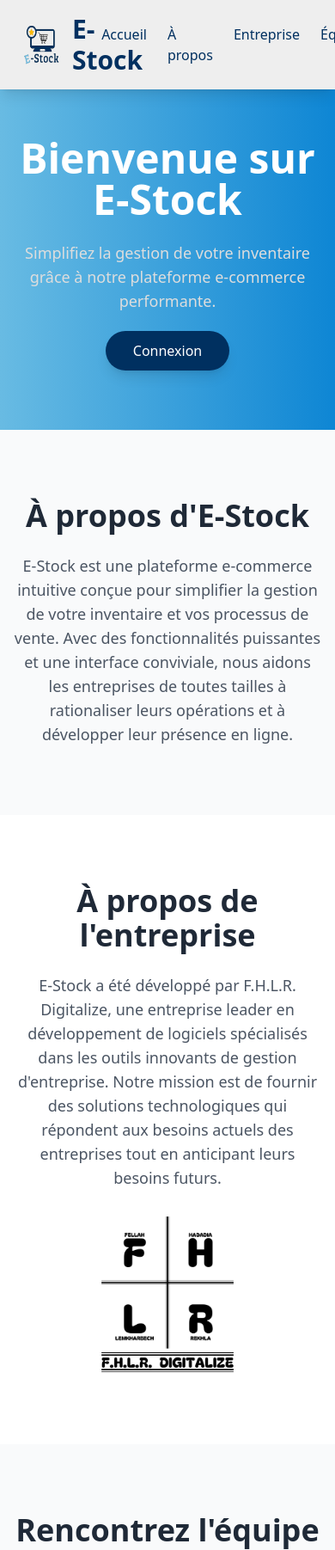
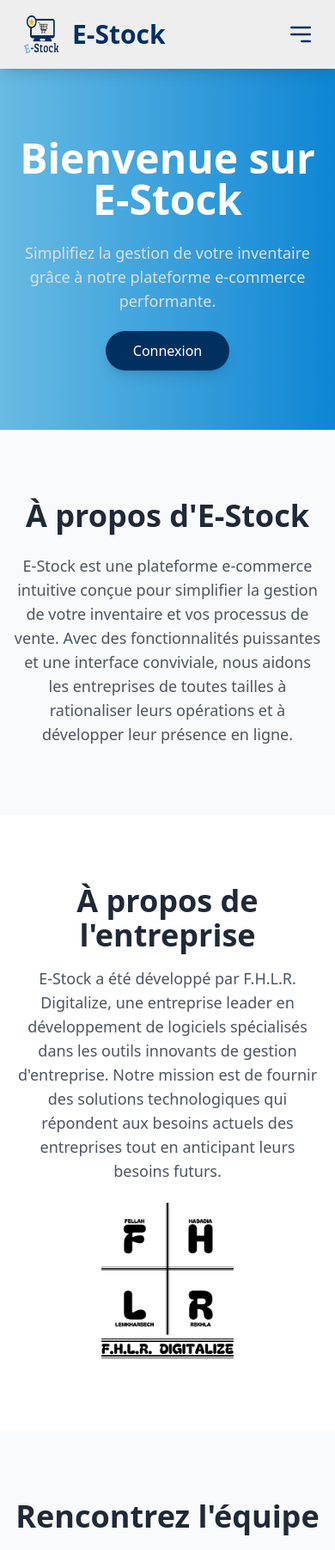
Before and after one commit to ZakariaRekhla2004/E-Stock, a PHP site: page / in a window 390 px wide. Shown: the top 1803 px of the page at 86% size. Run offline with PHP 8.4, Linux system fonts and the light colour scheme; some libraries are stand-ins or nearby versions.

Commit message:
responsive Home and login

```diff
--- a/App/Controller/LoginController.php
+++ b/App/Controller/LoginController.php
@@ -30,8 +30,7 @@
             header("Location: /");
             exit;
         }else{
-            $_SESSION['error_message'] = 'Remplire tous les champs';
-            header("Location: /login");
+            $_SESSION['error_message'] = 'Les identifiants sont incorrects. Veuillez réessayer.';            header("Location: /login");
             exit;
         }
 
--- a/App/Views/Homepage/Main.php
+++ b/App/Views/Homepage/Main.php
@@ -19,18 +19,41 @@
         <!-- En-tête -->
         <header class="bg-[#eeeeee] text-[#003060] py-4 px-6 shadow-lg fixed top-0 left-0 w-full z-50">
             <div class="container mx-auto flex justify-between items-center">
+                <!-- Logo and Title -->
                 <div class="flex items-center">
                     <img src="/public/assets/images/logo.png" alt="Logo E-Stock" class="h-12 w-12 mr-3">
                     <h1 class="text-3xl text-[#003060] font-extrabold">E-Stock</h1>
                 </div>
+
+                <!-- Navigation Menu -->
                 <nav>
-                    <ul class="flex space-x-6">
+                    <ul class="hidden lg:flex space-x-6">
                         <li><a href="#accueil" class="hover:text-indigo-300 transition">Accueil</a></li>
                         <li><a href="#a-propos" class="hover:text-indigo-300 transition">À propos</a></li>
                         <li><a href="#entreprise" class="hover:text-indigo-300 transition">Entreprise</a></li>
                         <li><a href="#equipe" class="hover:text-indigo-300 transition">Équipe</a></li>
                     </ul>
                 </nav>
+
+                <!-- Mobile Menu Toggle -->
+                <button id="menu-toggle"
+                    class="lg:hidden text-[#003060] focus:outline-none focus:ring-2 focus:ring-indigo-300">
+                    <svg xmlns="http://www.w3.org/2000/svg" class="h-8 w-8" fill="none" viewBox="0 0 24 24"
+                        stroke="currentColor">
+                        <path stroke-linecap="round" stroke-linejoin="round" stroke-width="2"
+                            d="M4 6h16M4 12h16m-7 6h7" />
+                    </svg>
+                </button>
+            </div>
+
+            <!-- Mobile Menu -->
+            <div id="mobile-menu" class="hidden lg:hidden bg-[#eeeeee] shadow-lg">
+                <ul class="flex flex-col space-y-2 py-4 px-6">
+                    <li><a href="#accueil" class="block hover:text-indigo-300 transition">Accueil</a></li>
+                    <li><a href="#a-propos" class="block hover:text-indigo-300 transition">À propos</a></li>
+                    <li><a href="#entreprise" class="block hover:text-indigo-300 transition">Entreprise</a></li>
+                    <li><a href="#equipe" class="block hover:text-indigo-300 transition">Équipe</a></li>
+                </ul>
             </div>
         </header>
 
@@ -64,10 +87,12 @@
             </section>
 
             <!-- Section Entreprise -->
-            <section id="entreprise" class="flex flex-col md:flex-row items-center py-20 bg-white">
-                <div class="container mx-auto px-4 md:flex md:justify-between md:items-center">
-                    <div class="text-center md:text-left">
-                        <h2 class="text-4xl font-bold text-gray-800 mb-6">À propos de l'entreprise</h2>
+            <section id="entreprise" class="md:flex-row items-center py-20 bg-white">
+
+                <h2 class="text-4xl text-center font-bold text-gray-800 mb-4">À propos de l'entreprise</h2>
+                <div class="container mx-auto px-4 md:flex md:justify-center md:items-center">
+                    <div class="text-center md:text-left md:mr-4"> <!-- Réduire la marge à droite -->
+                        <!-- Réduire la marge sous le titre -->
                         <p class="text-lg text-gray-600 max-w-2xl">
                             E-Stock a été développé par F.H.L.R. Digitalize, une entreprise leader en développement de
                             logiciels spécialisés dans les outils innovants de gestion d'entreprise. Notre mission est
@@ -75,9 +100,9 @@
                             tout en anticipant leurs besoins futurs.
                         </p>
                     </div>
-                    <div class="mt-6 md:mt-0">
-                        <img src="/public/assets/images/FHLR.png" alt="Logo de l'entreprise"
-                            class="h-48 mx-auto md:mx-0">
+                    <div class="mt-4 md:mt-0 flex justify-center items-center md:ml-4">
+                        <!-- Réduire la marge du logo -->
+                        <img src="/public/assets/images/FHLR.png" alt="Logo de l'entreprise" class="h-48">
                     </div>
                 </div>
             </section>
@@ -94,7 +119,8 @@
                             <h3 class="text-xl font-bold mb-2">FELLAH Hamza</h3>
                             <p class="text-gray-600">Fullstack Developer</p>
                             <div class="flex justify-center space-x-4 mt-4">
-                    <a href="https://github.com/Fhamza03" target="_blank" class="text-gray-600 hover:text-gray-800">
+                                <a href="https://github.com/Fhamza03" target="_blank"
+                                    class="text-gray-600 hover:text-gray-800">
                                     <i class="fab fa-github text-2xl"></i>
                                 </a>
                                 <a href="https://linkedin.com/in/hamzafellah" target="_blank"
@@ -111,7 +137,8 @@
                             <h3 class="text-xl font-bold mb-2">HADADIA Saad</h3>
                             <p class="text-gray-600">Fullstack Developer</p>
                             <div class="flex justify-center space-x-4 mt-4">
-                    <a href="https://github.com/SaadHadadia" target="_blank" class="text-gray-600 hover:text-gray-800">
+                                <a href="https://github.com/SaadHadadia" target="_blank"
+                                    class="text-gray-600 hover:text-gray-800">
                                     <i class="fab fa-github text-2xl"></i>
                                 </a>
                                 <a href="https://linkedin.com/in/saadhadadia" target="_blank"
@@ -128,7 +155,8 @@
                             <h3 class="text-xl font-bold mb-2">LEMKHRBECH Yahya</h3>
                             <p class="text-gray-600">Fullstack Developer</p>
                             <div class="flex justify-center space-x-4 mt-4">
-                    <a href="https://github.com/yahyalem02" target="_blank" class="text-gray-600 hover:text-gray-800">
+                                <a href="https://github.com/yahyalem02" target="_blank"
+                                    class="text-gray-600 hover:text-gray-800">
                                     <i class="fab fa-github text-2xl"></i>
                                 </a>
                                 <a href="https://linkedin.com/in/yahyalmkhrbech" target="_blank"
@@ -199,5 +227,14 @@
         </footer>
     </div>
 </body>
+<script>
+    // Mobile Menu Toggle Script
+    const menuToggle = document.getElementById('menu-toggle');
+    const mobileMenu = document.getElementById('mobile-menu');
+
+    menuToggle.addEventListener('click', () => {
+        mobileMenu.classList.toggle('hidden');
+    });
+</script>
 
 </html>
--- a/App/Views/Layout/LoginLayout.php
+++ b/App/Views/Layout/LoginLayout.php
@@ -8,6 +8,8 @@
     <link rel="stylesheet" href="styles.css">
     <link href="https://cdn.jsdelivr.net/npm/tailwindcss@2.2.19/dist/tailwind.min.css" rel="stylesheet">
     <link href="https://fonts.googleapis.com/css2?family=Poppins:wght@600&display=swap" rel="stylesheet">
+    <script src="https://cdn.jsdelivr.net/npm/sweetalert2@11"></script>
+
 
 </head>
 <body>
```
Also changed, not shown: App/Views/Login/Login.php (+14 -13 lines). Lines whose indentation alone changed are shown as unchanged.
